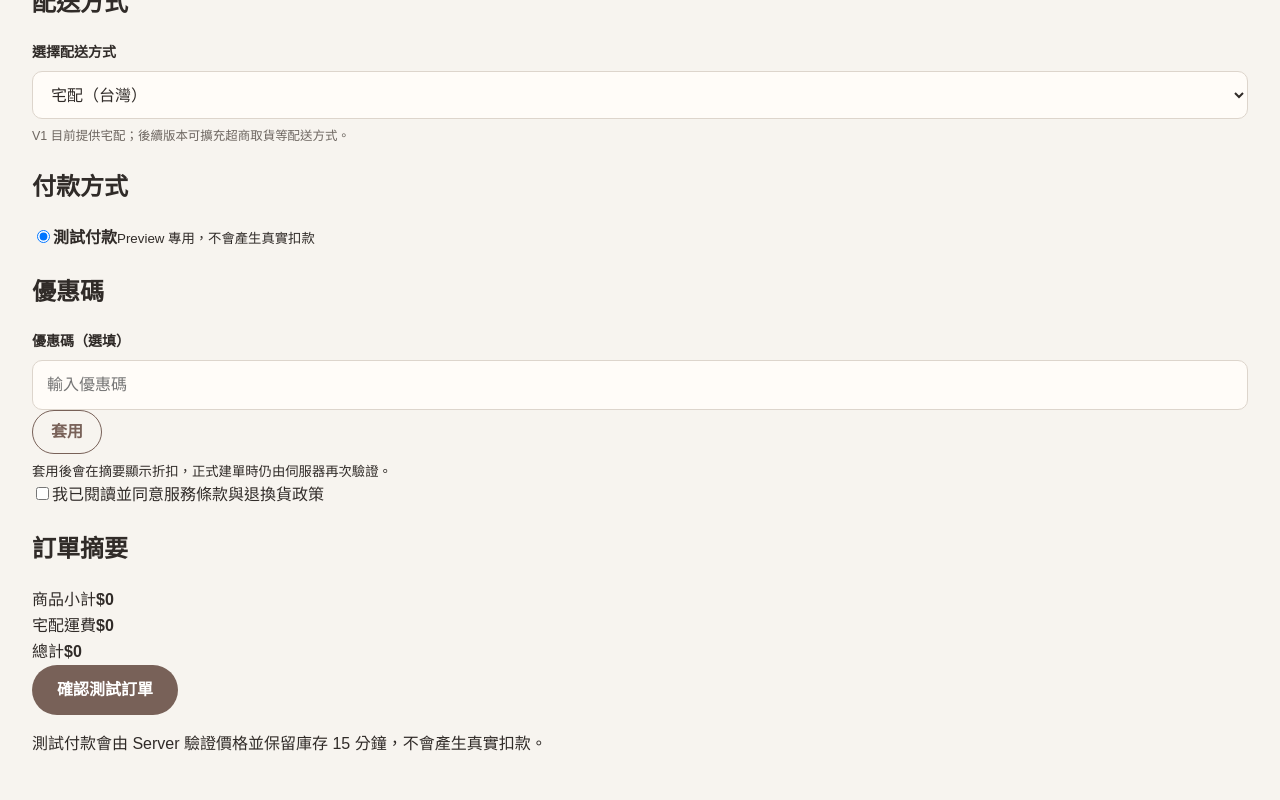
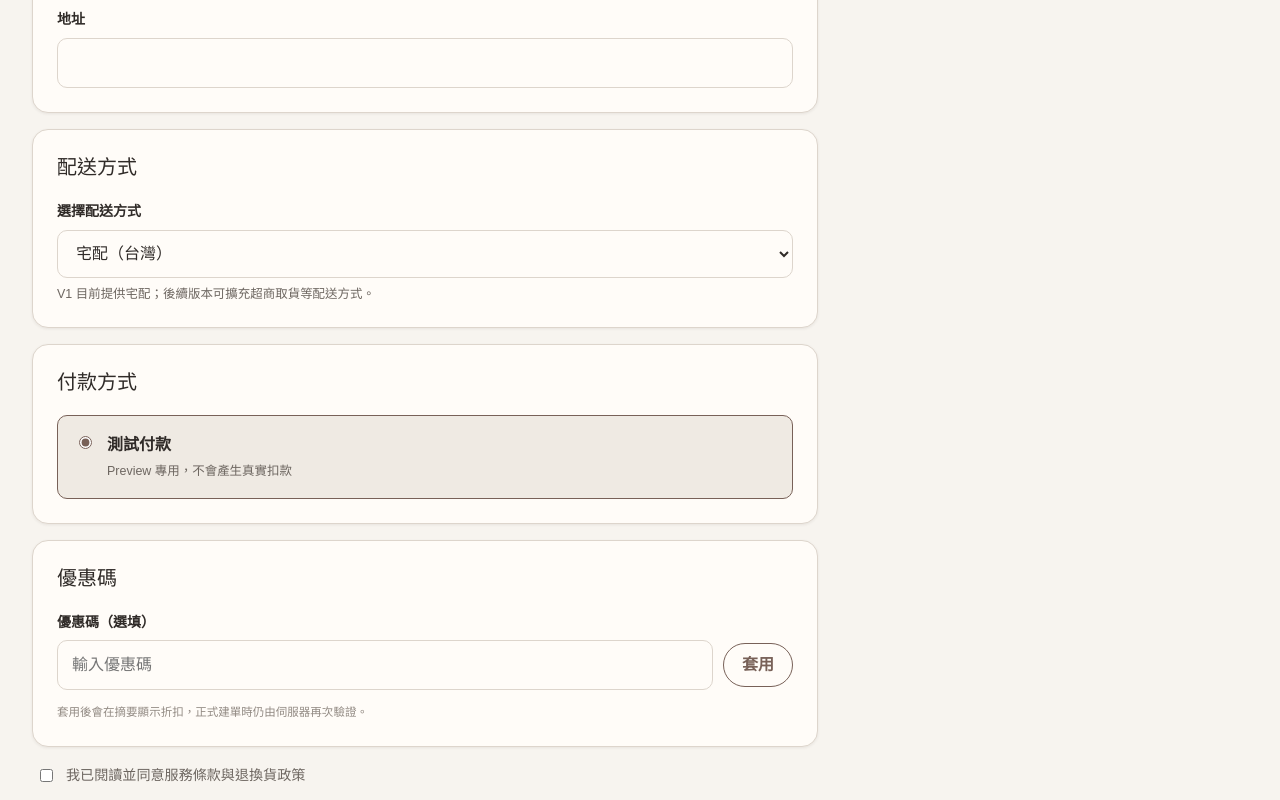
Before and after one commit to smartenginetw-oss/korean-selection-store, a Next.js app: page /checkout in a window 1280 px wide. Shown: the part 1060-1860 px from the top of the page. Built offline with nearby package versions, Linux system fonts and the light colour scheme; no server answers.

Commit message:
fix checkout form spacing and layout

```diff
--- a/src/features/checkout/checkout-form.module.css
+++ b/src/features/checkout/checkout-form.module.css
@@ -1,5 +1,46 @@
+.form { display: grid; gap: 24px; }
+.sections { display: grid; gap: 16px; min-width: 0; }
+.sections section { padding: 24px; border: 1px solid var(--color-border); border-radius: var(--radius-lg); background: var(--color-surface); box-shadow: var(--shadow-sm); }
+.sections h2 { margin: 0 0 20px; font-size: 1.25rem; font-weight: 500; line-height: 1.3; }
 .prefillNote { margin: -8px 0 16px; color: var(--color-text-secondary); font-size: .78rem; }
+.fields { display: grid; gap: 16px; }
 .row { display: grid; grid-template-columns: repeat(2, minmax(0, 1fr)); gap: 14px; }
-.fieldHint { color: var(--color-text-secondary); font-size: .78rem; }
-@media (min-width: 900px) { .form { grid-template-columns: minmax(0,1fr) 390px; gap: 60px; }.summary { position: sticky; top: 108px; } }
-@media (max-width: 559px) { .row { grid-template-columns: 1fr; }.sections section { padding: 20px; }.form { gap: 28px; } }
+.fieldHint { color: var(--color-text-secondary); font-size: .78rem; line-height: 1.5; }
+.payment { padding: 16px; display: flex; gap: 12px; align-items: flex-start; border: 1px solid var(--color-primary); border-radius: var(--radius-md); background: var(--color-surface-muted); cursor: pointer; }
+.payment input { flex: 0 0 auto; margin-top: 4px; accent-color: var(--color-primary); }
+.payment span { display: grid; gap: 3px; }
+.payment small { color: var(--color-text-secondary); font-size: .78rem; }
+.consent { display: flex; gap: 10px; align-items: flex-start; padding: 2px 4px; color: var(--color-text-secondary); font-size: .88rem; line-height: 1.5; }
+.consent input { flex: 0 0 auto; margin-top: 4px; accent-color: var(--color-primary); }
+.error { padding: 14px 16px; border: 1px solid color-mix(in srgb, var(--color-error) 35%, var(--color-border)); border-radius: var(--radius-md); color: var(--color-error); background: color-mix(in srgb, var(--color-error) 8%, var(--color-surface)); }
+.couponRow { display: grid; grid-template-columns: minmax(0, 1fr) auto; gap: 10px; align-items: center; }
+.couponRow .button { margin-top: 0; white-space: nowrap; }
+.couponMessage { display: block; min-height: 1.2em; margin-top: 7px; color: var(--color-text-muted); font-size: .72rem; line-height: 1.5; }
+.couponError { color: var(--color-error); }
+.couponSuccess { color: var(--color-success); }
+.summary { min-width: 0; padding: 24px; align-self: start; border: 1px solid var(--color-border); border-radius: var(--radius-lg); background: var(--color-surface); box-shadow: var(--shadow-md); }
+.summary h2 { margin: 0 0 18px; font-size: 1.25rem; font-weight: 500; }
+.line, .amount { display: flex; justify-content: space-between; gap: 20px; padding: 10px 0; }
+.line { border-bottom: 1px solid var(--color-border); font-size: .85rem; }
+.line > span { min-width: 0; }
+.line small { display: block; margin-top: 3px; color: var(--color-text-secondary); font-size: .75rem; }
+.line strong, .amount strong { flex: 0 0 auto; font-variant-numeric: tabular-nums; }
+.discount { color: var(--color-success); }
+.discount small { display: block; color: inherit; font-size: .7rem; }
+.total { margin-top: 10px; padding-top: 18px; border-top: 1px solid var(--color-border); font-size: 1.1rem; }
+.summary .button { width: 100%; margin-top: 18px; }
+.summary p { margin: 14px 0 0; color: var(--color-text-muted); font-size: .72rem; line-height: 1.5; }
+.summary button:disabled { opacity: .6; cursor: not-allowed; }
+
+@media (min-width: 900px) {
+  .form { grid-template-columns: minmax(0, 1fr) 390px; gap: 40px; align-items: start; }
+  .summary { position: sticky; top: 108px; }
+}
+
+@media (max-width: 559px) {
+  .row { grid-template-columns: 1fr; }
+  .sections section, .summary { padding: 20px; }
+  .form { gap: 20px; }
+  .couponRow { grid-template-columns: 1fr; }
+  .couponRow .button { width: 100%; }
+}
```
